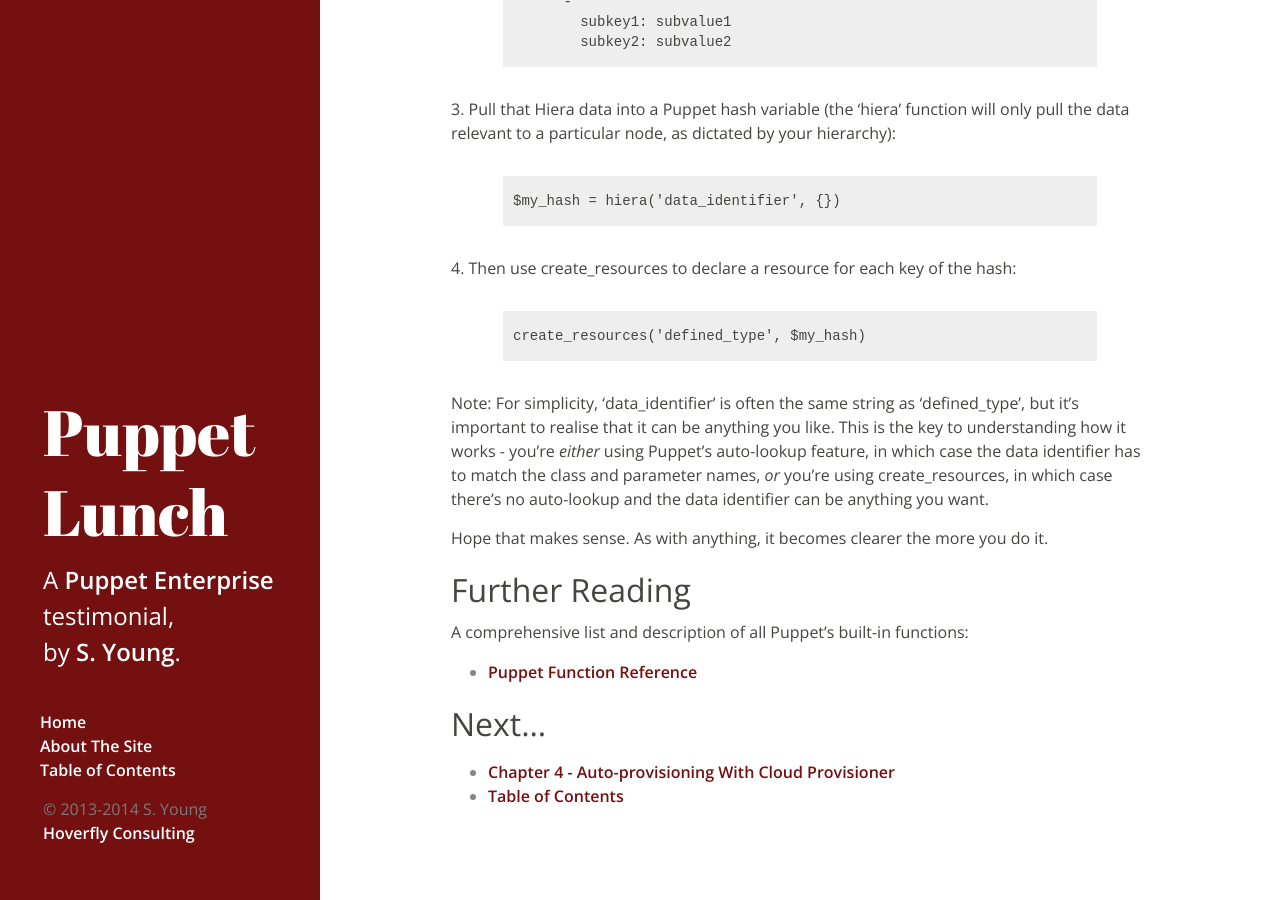
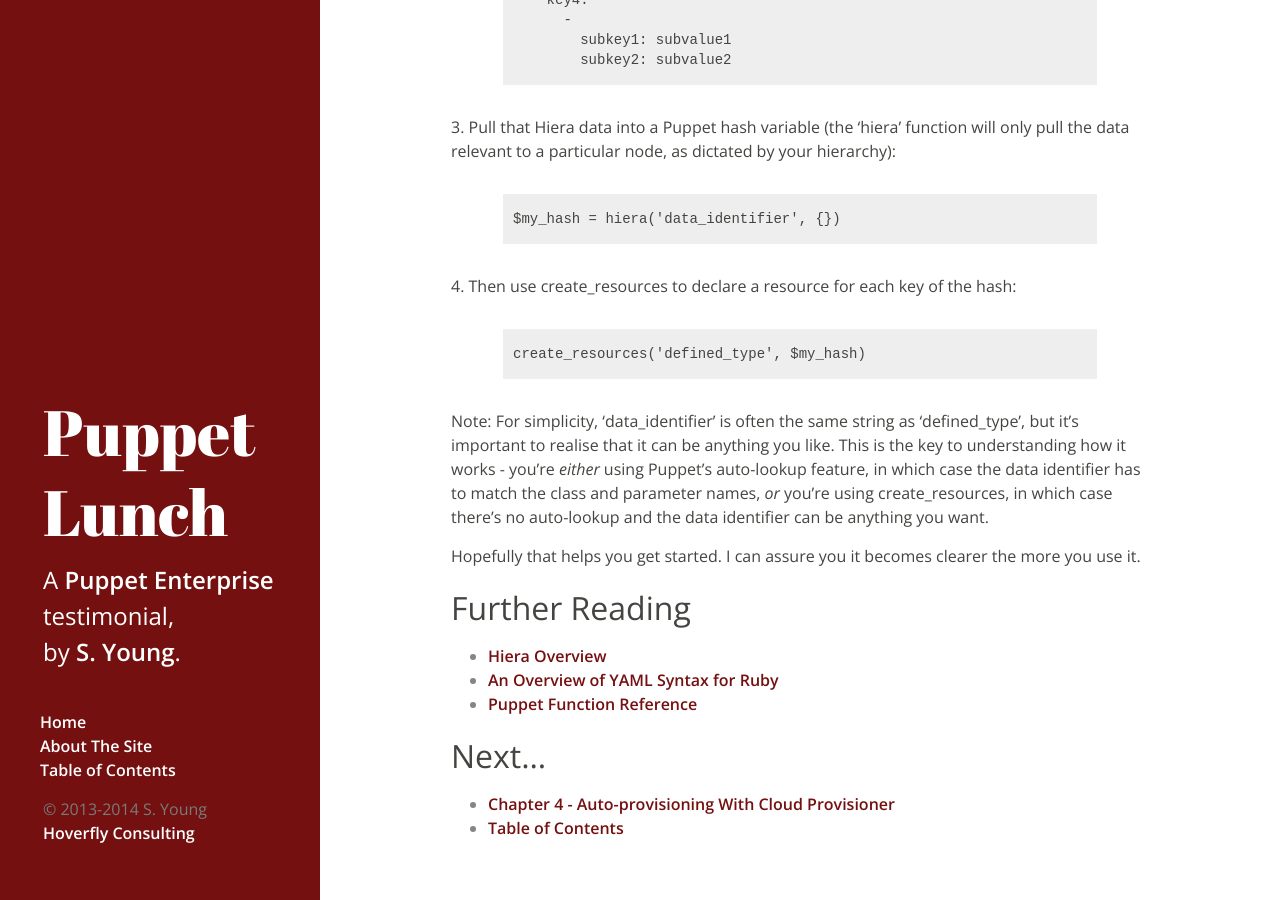
Before and after one commit to Sgydoo/puppet-lunch, a Jekyll site: the page built from _posts/2013-12-19-hiera.md, in a window 1280 px wide and 900 px high, scrolled down 6565 px. Built offline with Jekyll 4.4.1, drawn with Linux system fonts in a browser that asks for light colours; Markdown is read by kramdown in place of the engine named in the settings; some of the changed text lies outside the part shown.

Commit message:
More Hiera chapter enhancements

```diff
--- a/_posts/2013-12-19-hiera.md
+++ b/_posts/2013-12-19-hiera.md
@@ -291,9 +291,9 @@
 
 I'll try and make it clearer...
 
-#### <a name="create_resources: The General Solution"></a>create_resources: The General Solution
+### <a name="create_resources: The General Solution"></a>create_resources: The General Solution
 
-Forget about specific modules for a moment. This is the basic principle...
+Forget about specific modules for a moment. This is the basic principle.
 
 1\. Take a complex data structure, like this:
 
@@ -341,17 +341,17 @@
 as 'defined_type', but it's important to realise that it can be
 anything you like. This is the key to understanding how it works -
 you're *either* using Puppet's auto-lookup feature, in which case the
-data identifier has to match the class and parameter names, *or* you're using
-create_resources, in which case there's no auto-lookup and the data
-identifier can be anything you want.
+data identifier has to match the class and parameter names, *or*
+you're using create_resources, in which case there's no auto-lookup
+and the data identifier can be anything you want.
 
-Hope that makes sense. As with anything, it becomes clearer the more
-you do it.
+Hopefully that helps you get started. I can assure you it becomes
+clearer the more you use it.
 
 ## <a name="Further Reading"></a>Further Reading
 
-A comprehensive list and description of all Puppet's built-in functions:
-
+* [Hiera Overview][hiera-overview]
+* [An Overview of YAML Syntax for Ruby][yaml-for-ruby]
 * [Puppet Function Reference][pe-functionref]
 
 ## <a name="Next..."></a>Next...
```
